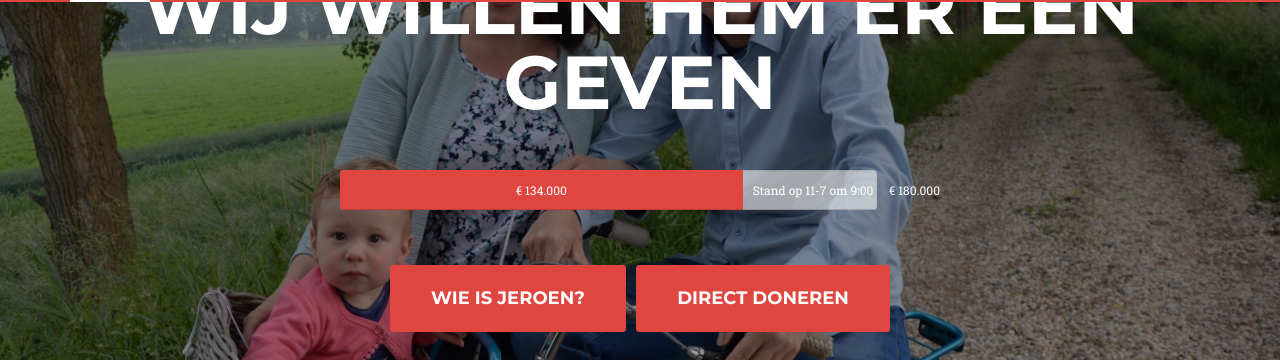
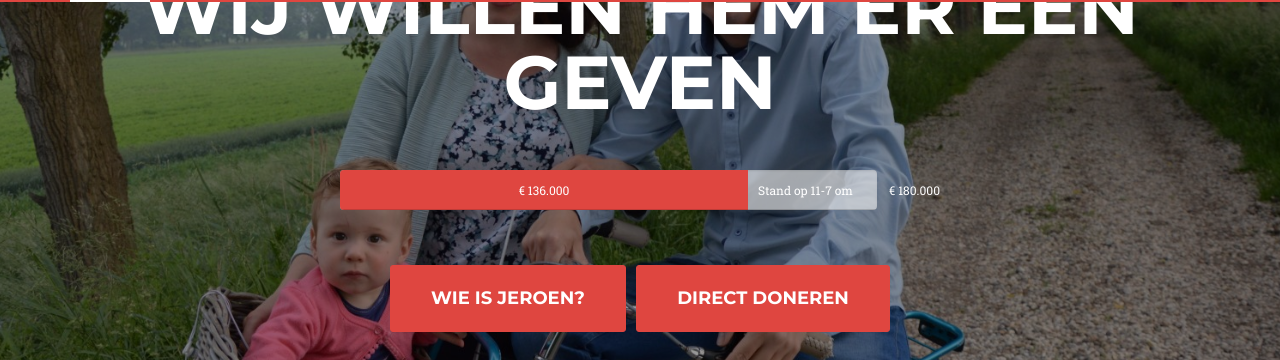
Before and after one commit to Een-nier-voor-Jeroen/Niervoorjeroen.nl-website, a Jekyll site: the page built from index.html, in a window 1280 px wide and 900 px high, scrolled down 317 px. Shown: the part 78-438 px from the top of the window. Built offline with Jekyll 4.4.1, drawn with Linux system fonts in a browser that asks for light colours; nearby versions of some CDN libraries; some web fonts are replaced.

Commit message:
136.000!

```diff
--- a/index.html
+++ b/index.html
@@ -21,10 +21,10 @@
                         € 180.000
                     </div>
                     <div class="progress" style="height: 40px; background-color: rgba(245,245,245,0.6);">
-                        <div class="progress-bar" role="progressbar" aria-valuenow="135000" aria-valuemin="0" aria-valuemax="180000" style="width: 75%; height: 40px; line-height: 40px;">
-                            € 134.000
+                        <div class="progress-bar" role="progressbar" aria-valuenow="135000" aria-valuemin="0" aria-valuemax="180000" style="width: 76%; height: 40px; line-height: 40px;">
+                            € 136.000
                         </div>
-                        <div class="progress-bar" style="line-height: 40px; width: 25%; text-align: left; padding-left: 10px; background: none;">Stand op 11-7 om 9:00</div>
+                        <div class="progress-bar" style="line-height: 40px; width: 24%; text-align: left; padding-left: 10px; background: none;">Stand op 11-7 om 23:00</div>
                     </div>
                 </div>
                 <p>
```
